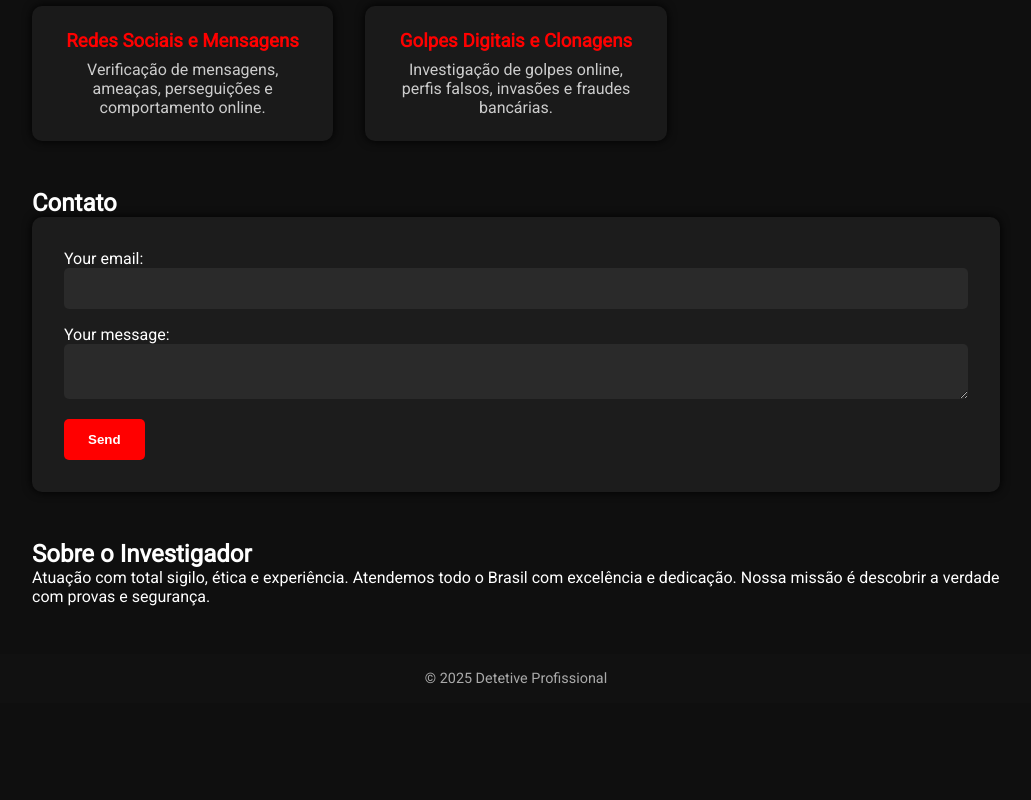
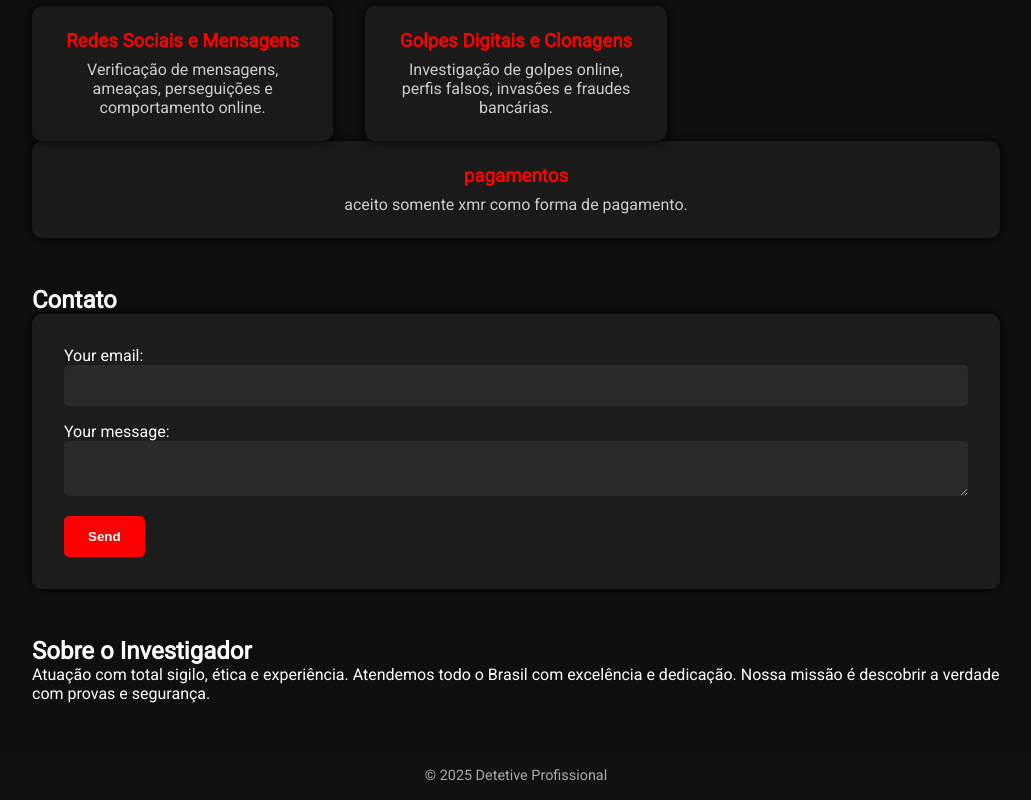
Before and after one commit to dpbprofissional/dpb, a plain HTML site: page index.html in a window 1280 px wide. Shown: the part 835-1635 px from the top of the page, without its empty margins (124-1155 px from the left). Before the commit the page ends 1538 px from the top, so only its background shows below. Drawn offline with Linux system fonts and the light colour scheme.

Commit message:
Update index.html

```diff
--- a/index.html
+++ b/index.html
@@ -191,6 +191,8 @@
       <div class="servico"><h3>Redes Sociais e Mensagens</h3><p>Verificação de mensagens, ameaças, perseguições e comportamento online.</p></div>
       <div class="servico"><h3>Golpes Digitais e Clonagens</h3><p>Investigação de golpes online, perfis falsos, invasões e fraudes bancárias.</p></div>
     </div>
+    <div class="servico"><h3>pagamentos</h3><p>aceito somente xmr como forma de pagamento.</p></div>
+  </div>
   </section>
   <section class="section" id="contato">
     <h2>Contato</h2>
```
